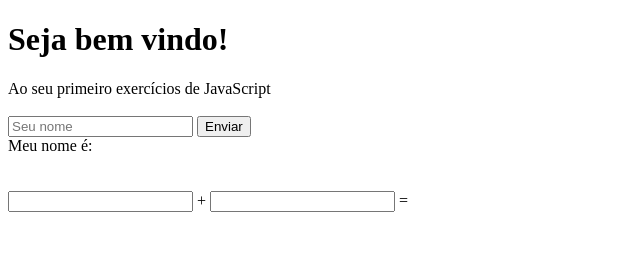
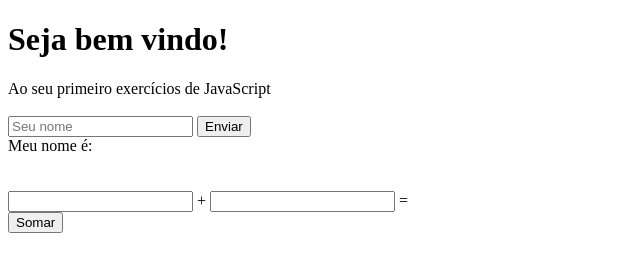
Before and after one commit to Brydp/teste, a plain HTML site: page index.html in a window 1280 px wide. Shown: the whole page, without its empty margins (0-640 px from the left). Drawn offline with Linux system fonts and the light colour scheme.

Commit message:
alterações

```diff
--- a/index.html
+++ b/index.html
@@ -27,6 +27,8 @@
         <input type="number" id="num2">
         <span>=</span>
         <span id="resultado1"></span>
+        <br>
+        <button id="btn-soma">Somar</button>
     </div>
 
     <script src="main.js" type="text/javascript"></script>
```
